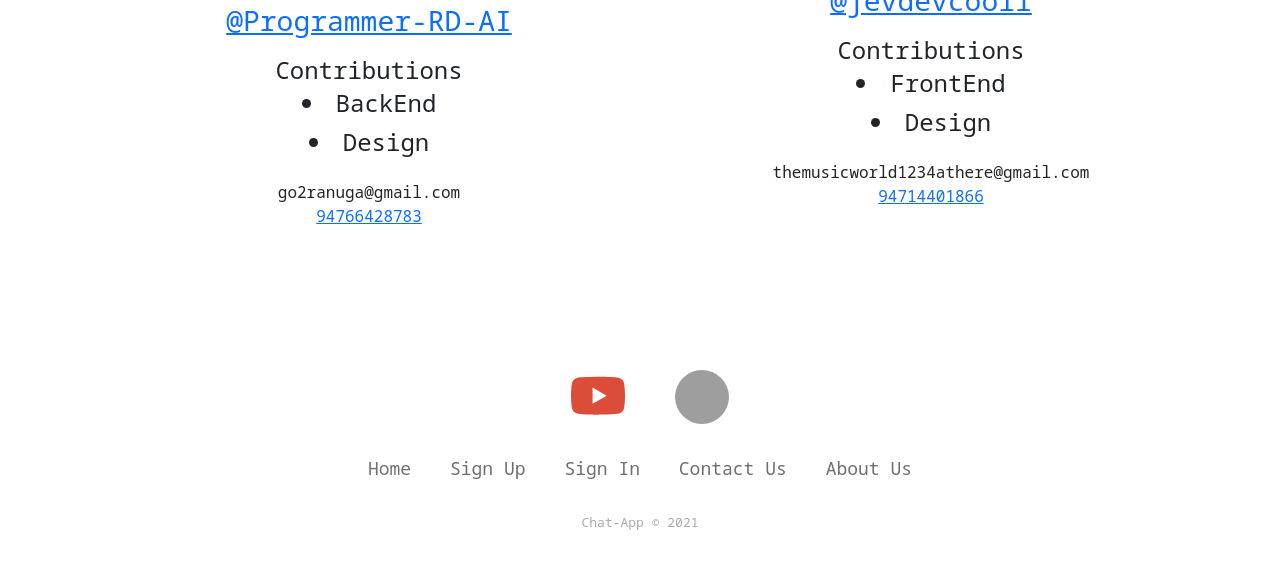
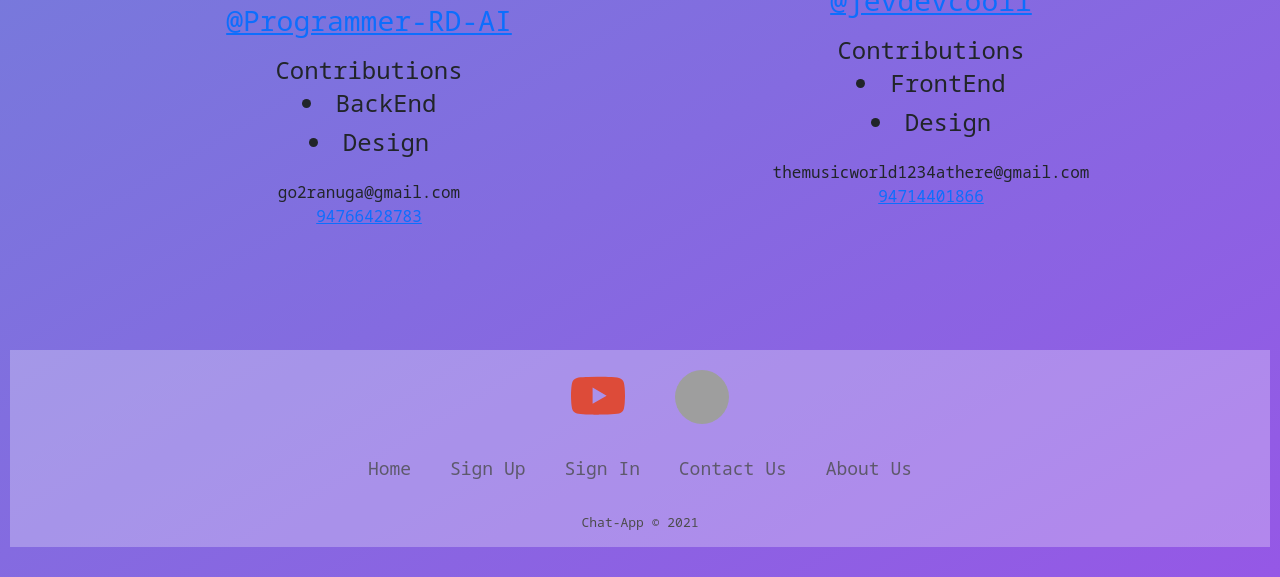
Before and after one commit to Programmer-RD-AI/Chat-App, a Flask app: page / in a window 1280 px wide. Shown: the part 1196-1773 px from the top of the page. Run offline with Flask 2, Linux system fonts and the light colour scheme; some libraries are stand-ins or nearby versions; grey boxes are pictures that could not be loaded.

Commit message:
Add files via upload
added an gradient change to the background.

```diff
--- a/server/templates/base.html
+++ b/server/templates/base.html
@@ -31,6 +31,45 @@
     />
     <style>
       @import url("https://fonts.googleapis.com/css2?family=Noto+Sans+Mono:wght@900&display=swap");
+      /* ----------------------------------------------
+ * Generated by Animista on 2022-1-3 9:41:33
+ * Licensed under FreeBSD License.
+ * See http://animista.net/license for more info.
+ * w: http://animista.net, t: @cssanimista
+ * ---------------------------------------------- */
+
+/**
+ * ----------------------------------------
+ * animation bg-pan-right
+ * ----------------------------------------
+ */
+ body {
+    background: linear-gradient(149deg, #00ffb2, #dd07ff);
+    background-size: 400% 400%;
+
+    -webkit-animation: AnimationName 30s ease infinite;
+    -moz-animation: AnimationName 30s ease infinite;
+    animation: AnimationName 30s ease infinite;
+}
+
+@-webkit-keyframes AnimationName {
+    0%{background-position:0% 53%}
+    50%{background-position:100% 48%}
+    100%{background-position:0% 53%}
+}
+@-moz-keyframes AnimationName {
+    0%{background-position:0% 53%}
+    50%{background-position:100% 48%}
+    100%{background-position:0% 53%}
+}
+@keyframes AnimationName {
+    0%{background-position:0% 53%}
+    50%{background-position:100% 48%}
+    100%{background-position:0% 53%}
+
+
+}
+
       * {
         padding: 5px !important;
         font-family: "Noto Sans Mono", monospace;
@@ -55,8 +94,9 @@
     }
     .footer-basic {
         padding: 40px 0;
-        background-color: #ffffff;
+        background-color: #ffffff47;
         color: #4b4c4d;
+
       }
 
       .footer-basic ul {
@@ -109,7 +149,7 @@
         margin-top: 15px;
         text-align: center;
         font-size: 13px;
-        color: #aaa;
+        color: rgb(76, 76, 76);
         margin-bottom: 0;
       }
 
@@ -130,7 +170,7 @@
     </style>
     {% block head %} {% endblock %}
   </head>
-  <body>
+  <body class="bg-pan-right">
     <nav class="navbar navbar-expand-lg navbar-dark bg-dark" style="border-radius: 50px !important;">
       <div class="container-fluid">
         <a class="navbar-brand" href="#">
```
